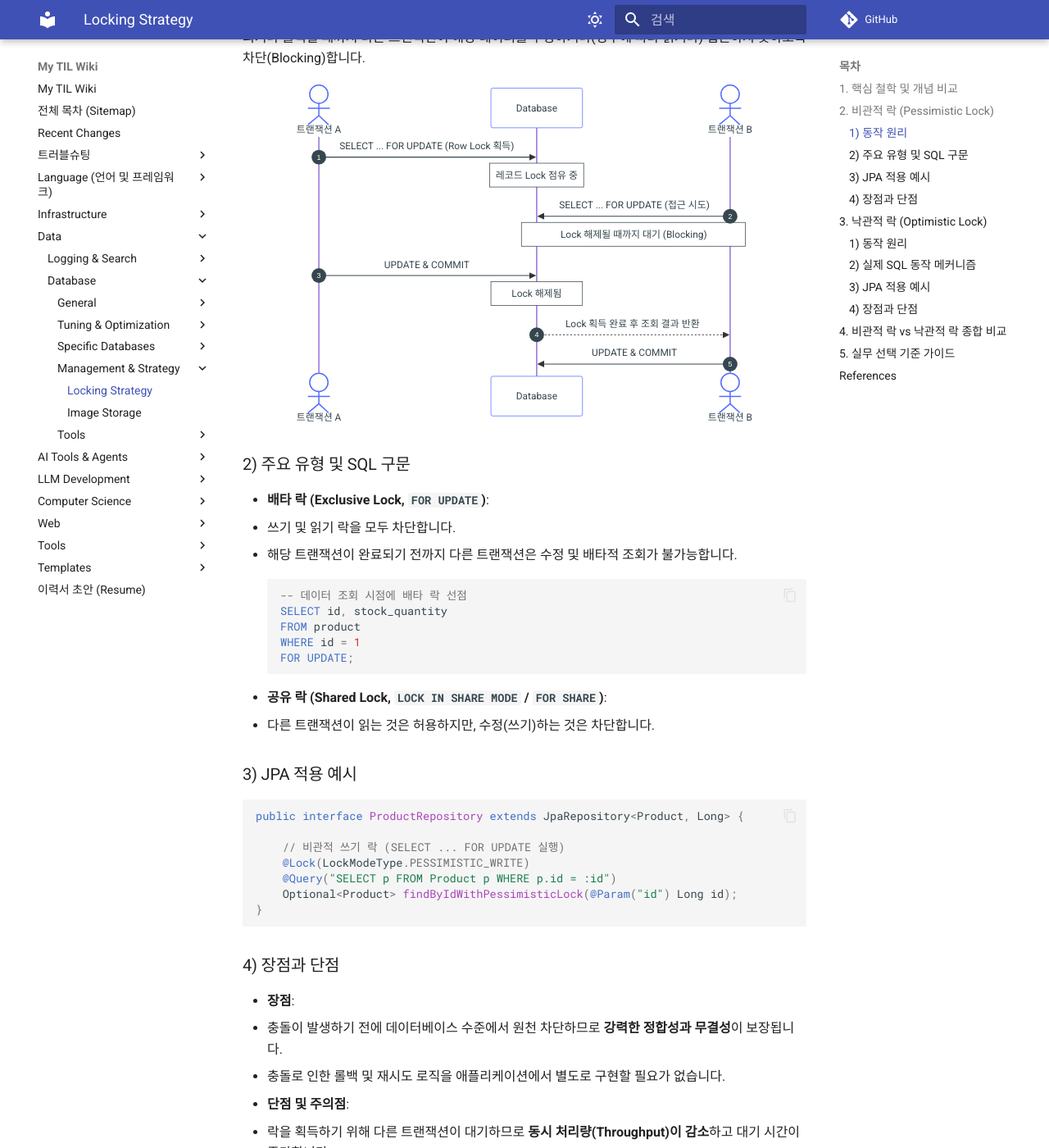
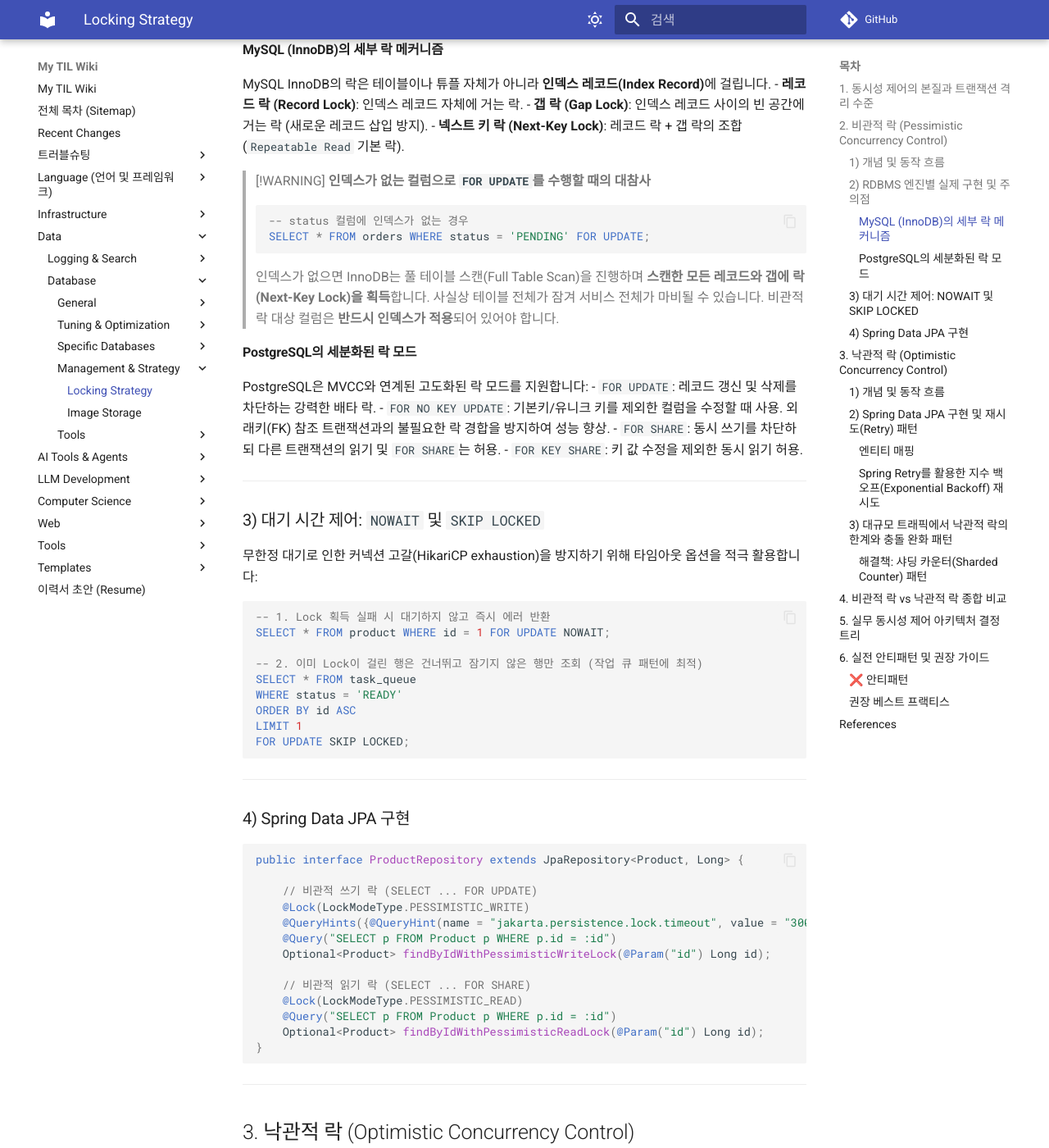
Before and after one commit to DevDooly/TIL, an MkDocs documentation site: the page built from docs/Data/Database/Locking_Strategy.md, in a window 1280 px wide and 1400 px high, scrolled down 1559 px. Shown: the whole window at 82% size. Built offline with MkDocs 1.6.1 and Material for MkDocs 9.7.7, drawn with Linux system fonts in a browser that asks for light colours; comment, search, counter and statistics services are not loaded; some of the changed text lies outside the part shown.

Commit message:
docs: 비관적/낙관적 락 및 실무 동시성 제어 전략 심층 개편

````diff
--- a/docs/Data/Database/Locking_Strategy.md
+++ b/docs/Data/Database/Locking_Strategy.md
@@ -1,34 +1,40 @@
-# 비관적 락(Pessimistic Lock) vs 낙관적 락(Optimistic Lock)
+# 비관적 락(Pessimistic Lock) vs 낙관적 락(Optimistic Lock) & 실무 동시성 제어 전략
 
-데이터베이스 및 멀티스레드/멀티트랜잭션 환경에서 동일한 데이터(레코드)에 동시에 접근하여 수정할 때, **데이터의 일관성과 무결성(Data Integrity)**을 보장하기 위해 사용하는 대표적인 동시성 제어(Concurrency Control) 기법입니다.
+동일한 자원(데이터베이스 레코드)에 여러 트랜잭션이 동시에 접근하여 수정할 때, **데이터 무결성(Data Integrity)**과 **동시성(Concurrency)** 사이의 균형을 맞추는 핵심 전략을 심층 정리합니다.
 
 ---
 
-## 1. 핵심 철학 및 개념 비교
+## 1. 동시성 제어의 본질과 트랜잭션 격리 수준
+
+데이터베이스에서 동시성 제어(Concurrency Control)는 여러 트랜잭션이 동시에 실행될 때 **갱신 손실(Lost Update)**, **오염된 읽기(Dirty Read)**, **반복 불가능한 읽기(Non-Repeatable Read)**, **팬텀 읽기(Phantom Read)**를 방지하기 위해 사용됩니다.
 
 ```mermaid
 flowchart LR
-    subgraph Pessimistic["비관적 락 (Pessimistic)"]
-        P1["데이터 충돌이 반드시 발생할 것이다"]
-        P2["조회 시점에 DB 락을 선점하여 독점"]
-        P3["다른 트랜잭션은 대기 (Blocking)"]
-        P1 --> P2 --> P3
+    subgraph Isolation["트랜잭션 격리 수준"]
+        RC["Read Committed"]
+        RR["Repeatable Read"]
+        SZ["Serializable"]
+        RC --> RR --> SZ
     end
 
-    subgraph Optimistic["낙관적 락 (Optimistic)"]
-        O1["데이터 충돌은 거의 일어나지 않을 것이다"]
-        O2["조회 시 락 없이 읽고, 수정 시점에 버전 검증"]
-        O3["충돌 발생 시 롤백 또는 재시도 (Non-blocking)"]
-        O1 --> O2 --> O3
+    subgraph Strategies["동시성 제어 전략"]
+        Pessimistic["비관적 락 (Pessimistic Lock)<br/>DBMS 물리 락 선점 / Blocking"]
+        Optimistic["낙관적 락 (Optimistic Lock)<br/>애플리케이션 버전 검증 / Non-blocking"]
+        Distributed["분산 락 (Distributed Lock)<br/>Redis Redisson / Zookeeper"]
     end
+
+    Isolation -. "격리 수준만으로 Lost Update 방지 불가 시" .-> Strategies
 ```
+
+> [!NOTE]
+> 대부분의 RDBMS 기본 격리 수준인 `Read Committed`나 `Repeatable Read` 환경에서도, **"조회 후 연산하여 갱신하는 패턴(Read-Modify-Write)"**에서는 트랜잭션 격리 수준만으로 두 트랜잭션 간의 갱신 손실(Lost Update)을 완전히 막을 수 없습니다. 따라서 명시적인 **비관적 락**이나 **낙관적 락** 전략이 필수적입니다.
 
 ---
 
-## 2. 비관적 락 (Pessimistic Lock)
+## 2. 비관적 락 (Pessimistic Concurrency Control)
 
-### 1) 동작 원리
-트랜잭션이 데이터를 조회하는 시점에 **데이터베이스 레벨의 락(Lock)**을 획득하여, 해당 트랜잭션이 커밋되거나 롤백될 때까지 다른 트랜잭션이 해당 데이터를 수정하거나(경우에 따라 읽거나) 접근하지 못하도록 차단(Blocking)합니다.
+### 1) 개념 및 동작 흐름
+"데이터 충돌이 반드시 발생할 것이다"라고 비관적으로 가정하고, **데이터를 읽는 시점(SELECT)에 데이터베이스 물리적 Lock을 획득**하여 트랜잭션이 끝날 때까지 다른 트랜잭션의 접근을 차단(Blocking)합니다.
 
 ```mermaid
 sequenceDiagram
@@ -38,58 +44,86 @@
     actor T2 as 트랜잭션 B
 
     T1->>DB: SELECT ... FOR UPDATE (Row Lock 획득)
-    Note over DB: 레코드 Lock 점유 중
+    Note over DB: [Lock 점유] 레코드 잠금
     T2->>DB: SELECT ... FOR UPDATE (접근 시도)
-    Note over T2,DB: Lock 해제될 때까지 대기 (Blocking)
-    T1->>DB: UPDATE & COMMIT
-    Note over DB: Lock 해제됨
+    Note over T2,DB: Lock 해제될 때까지 대기 (Blocking / Lock Wait)
+    T1->>DB: UPDATE product SET stock = stock - 1;
+    T1->>DB: COMMIT;
+    Note over DB: [Lock 해제]
     DB-->>T2: Lock 획득 완료 후 조회 결과 반환
-    T2->>DB: UPDATE & COMMIT
+    T2->>DB: UPDATE product SET stock = stock - 1;
+    T2->>DB: COMMIT;
 ```
 
-### 2) 주요 유형 및 SQL 구문
-- **배타 락 (Exclusive Lock, `FOR UPDATE`)**:
-  - 쓰기 및 읽기 락을 모두 차단합니다.
-  - 해당 트랜잭션이 완료되기 전까지 다른 트랜잭션은 수정 및 배타적 조회가 불가능합니다.
-  ```sql
-  -- 데이터 조회 시점에 배타 락 선점
-  SELECT id, stock_quantity
-  FROM product
-  WHERE id = 1
-  FOR UPDATE;
-  ```
-- **공유 락 (Shared Lock, `LOCK IN SHARE MODE` / `FOR SHARE`)**:
-  - 다른 트랜잭션이 읽는 것은 허용하지만, 수정(쓰기)하는 것은 차단합니다.
+---
 
-### 3) JPA 적용 예시
+### 2) RDBMS 엔진별 실제 구현 및 주의점
+
+#### MySQL (InnoDB)의 세부 락 메커니즘
+MySQL InnoDB의 락은 테이블이나 튜플 자체가 아니라 **인덱스 레코드(Index Record)**에 걸립니다.
+- **레코드 락 (Record Lock)**: 인덱스 레코드 자체에 거는 락.
+- **갭 락 (Gap Lock)**: 인덱스 레코드 사이의 빈 공간에 거는 락 (새로운 레코드 삽입 방지).
+- **넥스트 키 락 (Next-Key Lock)**: 레코드 락 + 갭 락의 조합 (`Repeatable Read` 기본 락).
+
+> [!WARNING]
+> **인덱스가 없는 컬럼으로 `FOR UPDATE`를 수행할 때의 대참사**
+> ```sql
+> -- status 컬럼에 인덱스가 없는 경우
+> SELECT * FROM orders WHERE status = 'PENDING' FOR UPDATE;
+> ```
+> 인덱스가 없으면 InnoDB는 풀 테이블 스캔(Full Table Scan)을 진행하며 **스캔한 모든 레코드와 갭에 락(Next-Key Lock)을 획득**합니다. 사실상 테이블 전체가 잠겨 서비스 전체가 마비될 수 있습니다. 비관적 락 대상 컬럼은 **반드시 인덱스가 적용**되어 있어야 합니다.
+
+#### PostgreSQL의 세분화된 락 모드
+PostgreSQL은 MVCC와 연계된 고도화된 락 모드를 지원합니다:
+- `FOR UPDATE`: 레코드 갱신 및 삭제를 차단하는 강력한 배타 락.
+- `FOR NO KEY UPDATE`: 기본키/유니크 키를 제외한 컬럼을 수정할 때 사용. 외래키(FK) 참조 트랜잭션과의 불필요한 락 경합을 방지하여 성능 향상.
+- `FOR SHARE`: 동시 쓰기를 차단하되 다른 트랜잭션의 읽기 및 `FOR SHARE`는 허용.
+- `FOR KEY SHARE`: 키 값 수정을 제외한 동시 읽기 허용.
+
+---
+
+### 3) 대기 시간 제어: `NOWAIT` 및 `SKIP LOCKED`
+
+무한정 대기로 인한 커넥션 고갈(HikariCP exhaustion)을 방지하기 위해 타임아웃 옵션을 적극 활용합니다:
+
+```sql
+-- 1. Lock 획득 실패 시 대기하지 않고 즉시 에러 반환
+SELECT * FROM product WHERE id = 1 FOR UPDATE NOWAIT;
+
+-- 2. 이미 Lock이 걸린 행은 건너뛰고 잠기지 않은 행만 조회 (작업 큐 패턴에 최적)
+SELECT * FROM task_queue
+WHERE status = 'READY'
+ORDER BY id ASC
+LIMIT 1
+FOR UPDATE SKIP LOCKED;
+```
+
+---
+
+### 4) Spring Data JPA 구현
+
 ```java
 public interface ProductRepository extends JpaRepository<Product, Long> {
 
-    // 비관적 쓰기 락 (SELECT ... FOR UPDATE 실행)
+    // 비관적 쓰기 락 (SELECT ... FOR UPDATE)
     @Lock(LockModeType.PESSIMISTIC_WRITE)
+    @QueryHints({@QueryHint(name = "jakarta.persistence.lock.timeout", value = "3000")}) // 3초 타임아웃
     @Query("SELECT p FROM Product p WHERE p.id = :id")
-    Optional<Product> findByIdWithPessimisticLock(@Param("id") Long id);
+    Optional<Product> findByIdWithPessimisticWriteLock(@Param("id") Long id);
+
+    // 비관적 읽기 락 (SELECT ... FOR SHARE)
+    @Lock(LockModeType.PESSIMISTIC_READ)
+    @Query("SELECT p FROM Product p WHERE p.id = :id")
+    Optional<Product> findByIdWithPessimisticReadLock(@Param("id") Long id);
 }
 ```
 
-### 4) 장점과 단점
-- **장점**:
-  - 충돌이 발생하기 전에 데이터베이스 수준에서 원천 차단하므로 **강력한 정합성과 무결성**이 보장됩니다.
-  - 충돌로 인한 롤백 및 재시도 로직을 애플리케이션에서 별도로 구현할 필요가 없습니다.
-- **단점 및 주의점**:
-  - 락을 획득하기 위해 다른 트랜잭션이 대기하므로 **동시 처리량(Throughput)이 감소**하고 대기 시간이 증가합니다.
-  - 트랜잭션 간 상호 자원을 점유한 상태에서 대기할 경우 **데드락(Deadlock)** 위험이 존재합니다.
-  - **대응책**: `NOWAIT` 또는 `WAIT timeout` 옵션을 사용하여 무한 대기 및 커넥션 풀 고갈을 방지해야 합니다.
-    ```sql
-    SELECT * FROM product WHERE id = 1 FOR UPDATE NOWAIT;
-    ```
-
 ---
 
-## 3. 낙관적 락 (Optimistic Lock)
+## 3. 낙관적 락 (Optimistic Concurrency Control)
 
-### 1) 동작 원리
-데이터베이스의 물리적인 락 메커니즘을 사용하지 않고, **애플리케이션 레벨에서 버전 관리 컬럼(`version`, `timestamp` 등)을 통해 정합성을 검증**합니다. 데이터를 읽을 때는 락 없이 자유롭게 조회하고, 데이터를 갱신(UPDATE)하는 시점에 읽었던 버전과 현재 DB의 버전이 일치하는지 확인합니다.
+### 1) 개념 및 동작 흐름
+"데이터 충돌은 거의 일어나지 않을 것이다"라고 낙관적으로 가정합니다. **DB 레벨의 물리적 락을 걸지 않고**, 엔티티의 버전 필드(`version`)를 통해 **수정 시점에 충돌 여부를 검증**합니다.
 
 ```mermaid
 sequenceDiagram
@@ -100,82 +134,99 @@
 
     T1->>DB: SELECT (id=1, version=1)
     T2->>DB: SELECT (id=1, version=1)
-    Note over T1,T2: 둘 다 락 없이 즉시 조회 성공
+    Note over T1,T2: 둘 다 물리 락 없이 논블로킹(Non-blocking) 조회 성공
 
-    T1->>DB: UPDATE product SET stock=9, version=2 WHERE id=1 AND version=1
-    Note over DB: Update 성공 (영향받은 row 1개), DB version=2로 변경
-    T1-->>T1: Commit 완료
+    T1->>DB: UPDATE product SET stock=9, version=2 WHERE id=1 AND version=1;
+    Note over DB: 성공 (영향받은 row: 1개, DB version=2로 갱신)
+    T1-->>T1: 트랜잭션 A 커밋 완료
 
-    T2->>DB: UPDATE product SET stock=8, version=2 WHERE id=1 AND version=1
-    Note over DB: Update 실패 (version=2이므로 일치하는 row 0개)
+    T2->>DB: UPDATE product SET stock=8, version=2 WHERE id=1 AND version=1;
+    Note over DB: 실패 (현재 DB version은 2이므로 일치하는 row 0개)
     DB-->>T2: 0 rows updated
-    Note over T2: OptimisticLockException 발생 -> 롤백 또는 재시도
+    Note over T2: OptimisticLockException 발생 -> 트랜잭션 B 롤백
 ```
 
-### 2) 실제 SQL 동작 메커니즘
-```sql
--- 1. 데이터 조회
-SELECT id, stock_quantity, version FROM product WHERE id = 1;
+---
 
--- 2. 비즈니스 로직 수행 후 데이터 갱신 시 버전 조건 추가
-UPDATE product
-SET stock_quantity = 9, version = version + 1
-WHERE id = 1 AND version = 1;
+### 2) Spring Data JPA 구현 및 재시도(Retry) 패턴
 
--- 3. 갱신된 row 수가 0이면 다른 트랜잭션이 먼저 변경한 것이므로 예외 발생
-```
-
-### 3) JPA 적용 예시
-엔티티에 `@Version` 어노테이션을 선언하면 JPA가 UPDATE 시 자동으로 버전 검증 쿼리를 생성하고, 충돌 시 `OptimisticLockException`(Spring에서는 `ObjectOptimisticLockingFailureException`)을 던집니다.
-
+#### 엔티티 매핑
 ```java
 @Entity
+@Getter
+@NoArgsConstructor(access = AccessLevel.PROTECTED)
 public class Product {
     @Id
     @GeneratedValue(strategy = GenerationType.IDENTITY)
     private Long id;
 
+    private String name;
     private int stockQuantity;
 
     @Version
-    private Long version; // JPA가 자동으로 관리하는 버전 필드
+    private Long version; // JPA가 UPDATE 시 자동 증가 및 검증
+
+    public void decreaseStock(int quantity) {
+        if (this.stockQuantity < quantity) {
+            throw new IllegalStateException("재고가 부족합니다.");
+        }
+        this.stockQuantity -= quantity;
+    }
 }
 ```
+
+#### Spring Retry를 활용한 지수 백오프(Exponential Backoff) 재시도
+충돌 발생 시 무작정 즉시 재시도하면 연쇄 충돌(Thundering Herd)이 발생하므로 점진적 지연(Backoff)을 적용합니다.
 
 ```java
 @Service
 @RequiredArgsConstructor
-public class ProductService {
+public class ProductStockService {
+
     private final ProductRepository productRepository;
 
+    @Retryable(
+        retryFor = { ObjectOptimisticLockingFailureException.class },
+        maxAttempts = 5,
+        backoff = @Backoff(delay = 50, multiplier = 2.0, random = true)
+    )
     @Transactional
-    public void decreaseStockWithRetry(Long productId, int quantity) {
-        int maxRetries = 3;
-        while (maxRetries-- > 0) {
-            try {
-                Product product = productRepository.findById(productId)
-                    .orElseThrow(() -> new IllegalArgumentException("상품 없음"));
-                product.decreaseStock(quantity);
-                return; // 성공 시 종료
-            } catch (ObjectOptimisticLockingFailureException e) {
-                if (maxRetries == 0) {
-                    throw new BusinessException("동시 요청 충돌로 처리에 실패했습니다. 다시 시도해주세요.");
-                }
-                // 잠시 대기 후 재시도 (Exponential Backoff 등 적용 가능)
-                try { Thread.sleep(50); } catch (InterruptedException ignored) {}
-            }
-        }
+    public void decreaseStock(Long productId, int quantity) {
+        Product product = productRepository.findById(productId)
+            .orElseThrow(() -> new IllegalArgumentException("상품이 존재하지 않습니다."));
+
+        product.decreaseStock(quantity);
+    }
+
+    @Recover
+    public void recover(ObjectOptimisticLockingFailureException e, Long productId, int quantity) {
+        log.error("재고 차감 재시도 초과 실패: productId={}", productId, e);
+        throw new BusinessException("현재 동시 주문량이 많아 처리에 실패했습니다. 잠시 후 다시 시도해주세요.");
     }
 }
 ```
 
-### 4) 장점과 단점
-- **장점**:
-  - DB 레벨의 물리적 락(Lock)을 걸지 않으므로 트랜잭션 대기(Blocking)가 없어 **동시 읽기/쓰기 성능과 처리량이 우수**합니다.
-  - 데드락(Deadlock)이 발생하지 않습니다.
-- **단점 및 주의점**:
-  - 충돌이 발생하면 트랜잭션이 롤백되거나 애플리케이션에서 **재시도(Retry) 로직**을 직접 처리해야 합니다.
-  - 동시 수정 충돌이 빈번하게 발생하는 환경에서는 잦은 롤백과 재시도로 인해 오히려 비관적 락보다 시스템 부하가 커질 수 있습니다.
+---
+
+### 3) 대규모 트래픽에서 낙관적 락의 한계와 충돌 완화 패턴
+
+수천 명이 동시에 1개의 상품 재고를 차감하려 할 때, 낙관적 락을 쓰면 **1명만 성공하고 나머지 999명은 충돌(Exception) 후 재시도**를 거치면서 DB에 극심한 쓰기 부하를 유발합니다.
+
+#### 해결책: 샤딩 카운터(Sharded Counter) 패턴
+재고나 좋아요 수 같은 단일 카운터를 여러 레코드로 분할하여 충돌 확률을 $1/N$로 줄입니다.
+
+```
+[단일 레코드]
+Product_Stock (id=1, stock=1000)  <-- 1,000개 요청이 1개 row에 집중 경합
+
+[샤딩 분할]
+Product_Stock_Shard (id=1, shard=0, stock=200)
+Product_Stock_Shard (id=1, shard=1, stock=200)
+Product_Stock_Shard (id=1, shard=2, stock=200)
+Product_Stock_Shard (id=1, shard=3, stock=200)
+Product_Stock_Shard (id=1, shard=4, stock=200)
+-> 요청별 랜덤 샤드를 선택하여 차감하므로 락 충돌 대폭 분산
+```
 
 ---
 
@@ -183,46 +234,60 @@
 
 | 비교 항목 | **비관적 락 (Pessimistic Lock)** | **낙관적 락 (Optimistic Lock)** |
 | :--- | :--- | :--- |
-| **락 획득 시점** | 데이터 조회 시 (`SELECT ... FOR UPDATE`) | 데이터 수정 시 (`UPDATE ... WHERE version = ?`) |
-| **제어 주체** | **Database (DBMS)** | **Application (애플리케이션/JPA)** |
-| **동작 방식** | Blocking (선점 및 대기) | Non-blocking (충돌 시 사후 처리) |
-| **정합성 보장 수준** | 매우 높음 (원천적 충돌 차단) | 높음 (버전 불일치 감지 및 차단) |
-| **동시 처리 성능** | 충돌이 적을 때 상대적으로 낮음 | 충돌이 적을 때 매우 높음 |
-| **데드락 위험** | **있음** (트랜잭션 대기 큐 형성) | **없음** |
-| **충돌 시 비용** | 대기 시간 발생 | 롤백 및 애플리케이션 재시도 오버헤드 |
-| **적합한 환경** | 충돌 빈도가 높고 데이터 무결성이 절대적인 경우 | 읽기 비율이 높고 충돌 빈도가 낮은 경우 |
+| **기본 철학** | 충돌이 반드시 발생할 것이다 (사전 예방) | 충돌은 거의 없을 것이다 (사후 검증) |
+| **락 획득 시점** | 데이터 조회 시 (`SELECT ... FOR UPDATE`) | 데이터 갱신 시 (`UPDATE ... WHERE version=?`) |
+| **제어 주체** | **Database (DBMS)** | **Application (JPA / 코드)** |
+| **동작 방식** | **Blocking (대기 큐 형성)** | **Non-blocking (즉시 예외 발생)** |
+| **데드락 위험** | **존재함** (상호 자원 점유 대기 가능) | **없음** |
+| **충돌 시 비용** | Lock Wait으로 인한 지연 시간 증가 | 롤백 비용 및 재시도로 인한 CPU/DB 부하 |
+| **인덱스 의존성** | **절대적** (인덱스 없으면 테이블 락 전파) | 무관 (PK 기반 단건 수정) |
+| **처리량 (Throughput)** | 충돌률이 높을수록 안정적 | 충돌률이 낮을 때 압도적, 높으면 급락 |
 
 ---
 
-## 5. 실무 선택 기준 가이드
+## 5. 실무 동시성 제어 아키텍처 결정 트리
+
+실무에서는 단순히 비관적/낙관적 락 양자택일을 넘어, **분산 락(Redis Redisson)**이나 **메시지 큐(Kafka)**와의 조합을 상황에 맞춰 결정합니다.
 
 ```mermaid
 flowchart TD
-    Start["동시성 제어 전략 선택"] --> Q1{"동일 데이터에 대한 수정 충돌 빈도가 높은가?"}
+    Start["동시성 제어 아키텍처 선정"] --> Q1{"단일 DB 인스턴스 환경인가?"}
 
-    Q1 -- "높음 (예: 선착순 이벤트, 한정 재고 티켓팅)" --> Q2{"단일 DB 트랜잭션으로 제어가 가능한가?"}
-    Q2 -- "Yes" --> Pessimistic["비관적 락 (Pessimistic Lock)<br/>- SELECT FOR UPDATE<br/>- 빠른 정합성 보장"]
-    Q2 -- "No (MSA/분산 환경)" --> Distributed["분산 락 (Distributed Lock)<br/>- Redis Redlock / Lettuce<br/>- Zookeeper"]
+    Q1 -- "단일 DB" --> Q2{"동일 데이터에 대한 수정 충돌 빈도는?"}
 
-    Q1 -- "낮음 (예: 게시글 수정, 사용자 프로필 변경)" --> Optimistic["낙관적 락 (Optimistic Lock)<br/>- @Version 기반<br/>- 고성능 Non-blocking"]
+    Q2 -- "낮음 (예: 게시글 수정, 회원 정보)" --> Opt["낙관적 락 (Optimistic Lock)<br/>- @Version<br/>- 필요 시 Exponential Backoff"]
+
+    Q2 -- "높음 (예: 재고 차감, 잔액 이체)" --> Q3{"트랜잭션 실행 시간이 긴가?<br/>(외부 API 호출 등 포함 여부)"}
+    Q3 -- "짧음 (순수 DB 연산)" --> Pess["비관적 락 (Pessimistic Lock)<br/>- SELECT FOR UPDATE (인덱스 필수)<br/>- NOWAIT / 타임아웃 필수"]
+    Q3 -- "김 (외부 결제 연동 등)" --> DistLock1["분산 락 (Redis Redisson)<br/>- DB 트랜잭션 밖에서 락 선점<br/>- 커넥션 풀 고갈 방지"]
+
+    Q1 -- "분산 환경 / 다중 DB / MSA" --> Q4{"실시간성 vs 대규모 비동기 처리"}
+    Q4 -- "실시간 즉각 응답 필요" --> DistLock2["Redis Redisson 분산 락<br/>- Pub/Sub 기반 논블로킹 대기<br/>- LeaseTime 자동 갱신"]
+    Q4 -- "대규모 순차 처리 (선착순 대기열)" --> Queue["Kafka / RabbitMQ 메시지 큐<br/>- 특정 Key로 파티셔닝하여 순차 처리<br/>- DB 부하 완충 (Backpressure)"]
 ```
 
-1. **낙관적 락(Optimistic Lock)을 선택해야 하는 경우**:
-   - 대부분의 엔터프라이즈 CRUD 환경 (게시판, 회원 정보, 주문 내역 등).
-   - 트래픽 중 읽기(Read) 비중이 압도적으로 높고 동시 수정(Write) 충돌이 드문 시스템.
-   - 사용자에게 "다른 사용자가 먼저 수정했습니다"라는 안내를 보여주는 것이 자연스러운 비즈니스.
+---
 
-2. **비관적 락(Pessimistic Lock)을 선택해야 하는 경우**:
-   - 충돌이 매우 빈번하게 발생하는 한정 수량 재고 차감, 포인트/계좌 잔액 이체, 선착순 결제.
-   - 롤백 시 비용(외부 결제 API 취소 등)이 커서 사전 차단이 유리한 경우.
+## 6. 실전 안티패턴 및 권장 가이드
 
-3. **분산 시스템(MSA)으로의 확장 고려**:
-   - 여러 마이크로서비스 또는 분산 DB 환경에서는 단일 DB의 비관적/낙관적 락만으로 동시성을 제어하기 어려우므로, **Redis(Redisson) 기반 분산 락**이나 메시지 큐(Kafka 순차 파티셔닝)를 함께 검토해야 합니다.
+### ❌ 안티패턴
+1. **긴 트랜잭션 내에서 비관적 락 선점**:
+   - `SELECT ... FOR UPDATE`로 레코드를 잠근 뒤 외부 결제 API(PG사 연동)를 호출하면, 네트워크 지연(2~3초) 동안 DB 커넥션과 락이 묶여 전체 커넥션 풀(HikariCP)이 고갈됩니다.
+2. **인덱스 미지정 컬럼으로 비관적 락 수행**:
+   - 전체 테이블 락으로 전파되어 서비스 전체 장애 유발.
+3. **충돌이 극심한 환경에서 무제한 낙관적 락 재시도**:
+   - 수백 번의 롤백 및 재시도로 DB CPU가 100%에 도달하고 쓰기 I/O 폭증.
+
+###  권장 베스트 프랙티스
+- **조회 위주 / 낮은 충돌**: JPA `@Version` 기반 **낙관적 락** + 1~2회 경량 재시도.
+- **짧은 연산 / 높은 충돌 / 단일 DB**: 인덱스가 보장된 컬럼 기반 **비관적 락 (`FOR UPDATE NOWAIT`)**.
+- **외부 연동이 포함된 고성능 동시성 제어**: **Redis(Redisson) 분산 락**을 DB 트랜잭션 시작 전에 획득하고, 비즈니스 로직 및 트랜잭션 종료 후 해제하는 파이프라인 구성.
 
 ---
 
 ## References
 
-- [MySQL 8.0 Reference Manual - Locking Reads](https://dev.mysql.com/doc/refman/8.0/en/innodb-locking-reads.html)
-- [Hibernate ORM Guide - Optimistic and Pessimistic Locking](https://docs.jboss.org/hibernate/orm/current/userguide/html_single/Hibernate_User_Guide.html#locking)
-- [Martin Fowler - Patterns of Enterprise Application Architecture (Optimistic/Pessimistic Offline Lock)](https://martinfowler.com/eaaCatalog/optimisticOfflineLock.html)
+- [MySQL 8.0 Reference Manual - InnoDB Locking](https://dev.mysql.com/doc/refman/8.0/en/innodb-locking.html)
+- [PostgreSQL Documentation - Explicit Locking](https://www.postgresql.org/docs/current/explicit-locking.html)
+- [Hibernate ORM Guide - Locking Strategies](https://docs.jboss.org/hibernate/orm/current/userguide/html_single/Hibernate_User_Guide.html#locking)
+- [Martin Fowler - Patterns of Enterprise Application Architecture](https://martinfowler.com/eaaCatalog/pessimisticOfflineLock.html)
````
Also changed, not shown: README.md (+2 -2 lines), docs/Recent_Changes.md (+1 -1 lines).
